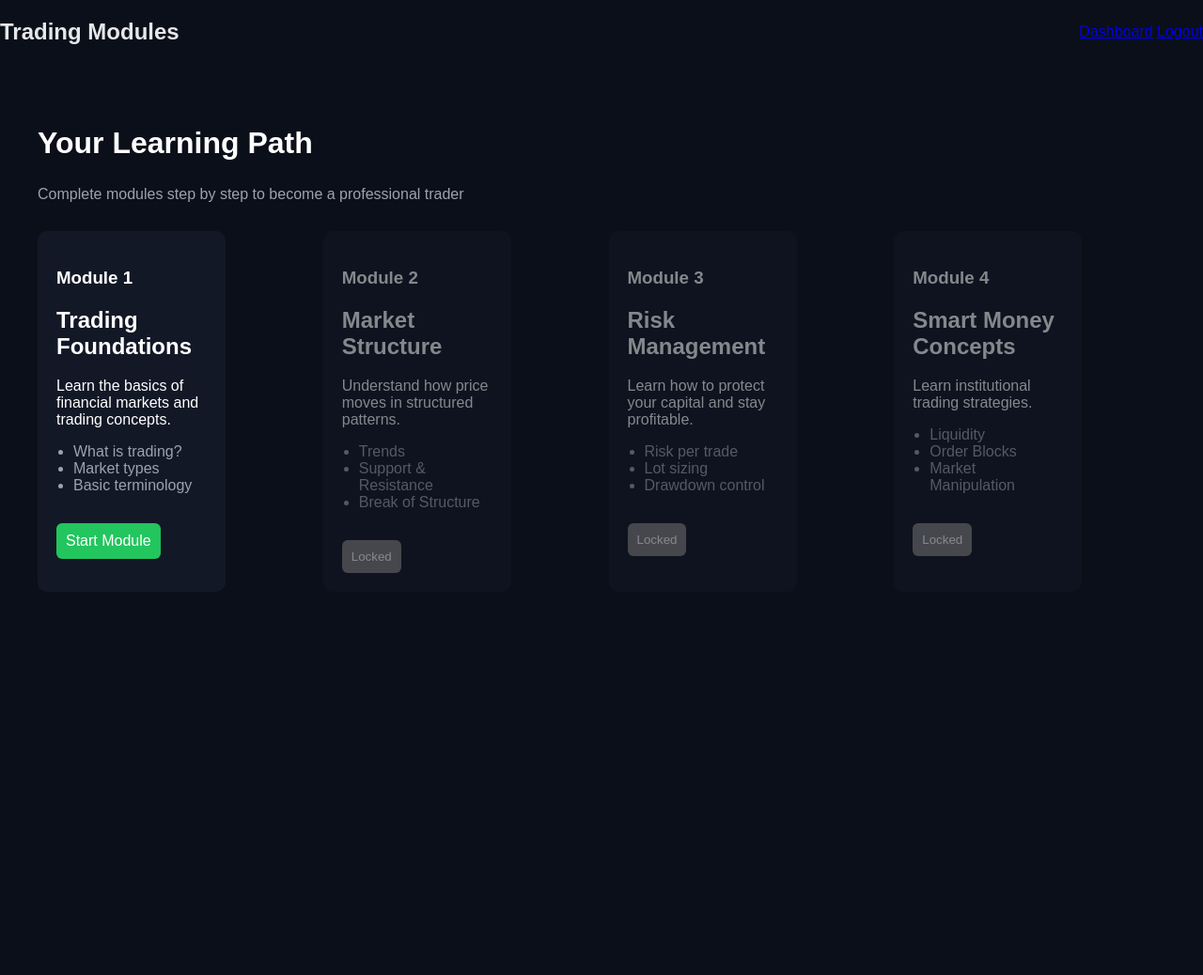
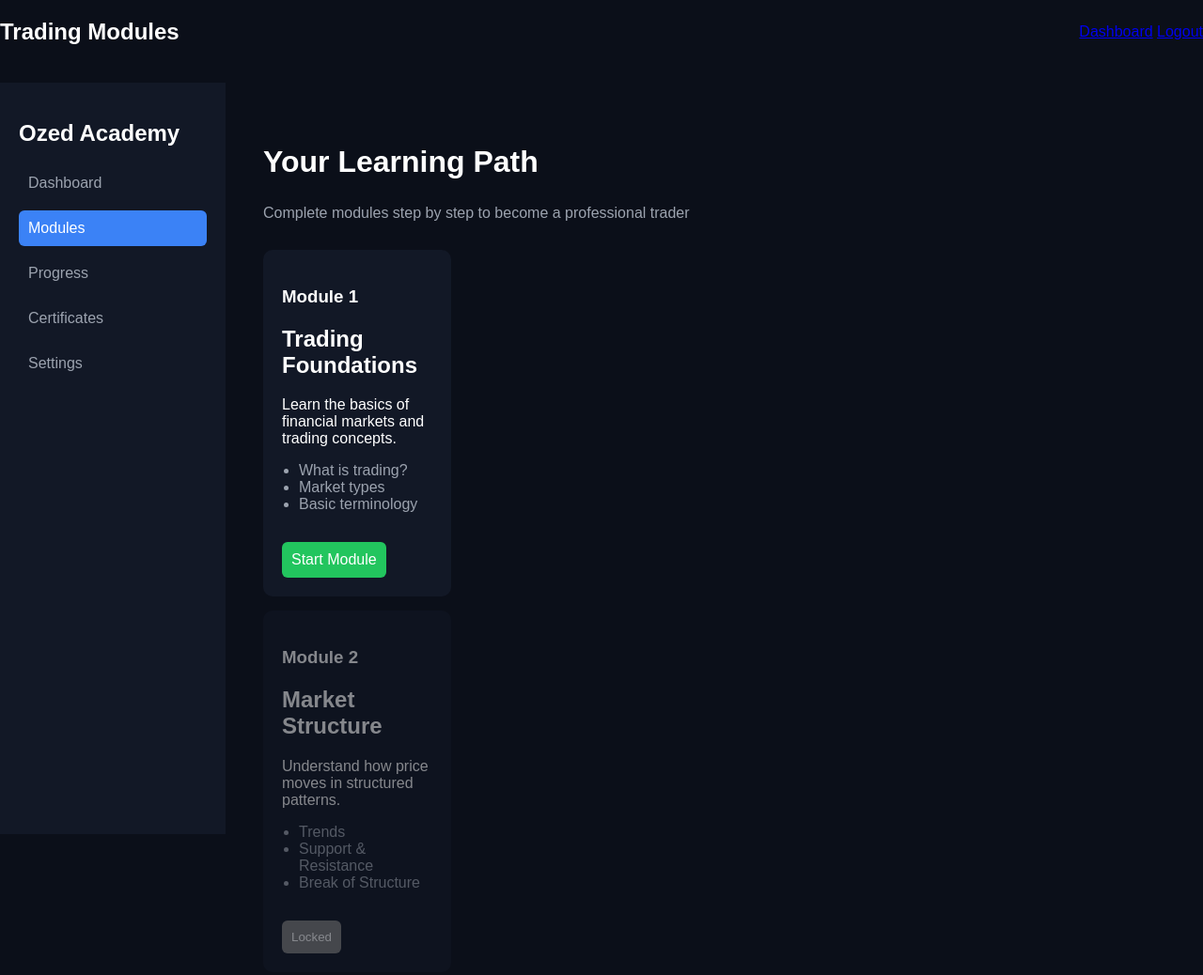
Before and after one commit to aoa-1/Ozed-Trading-Hub-Academy, a plain HTML site: page modules.html in a window 1280 px wide. Shown: the top 1038 px of the page at 94% size. Before the commit the page ends 800 px from the top, so only its background shows below. Drawn offline with Linux system fonts and the light colour scheme.

Commit message:
Initial UI setup

```diff
--- a/css/styles.css
+++ b/css/styles.css
@@ -359,3 +359,56 @@ body {
     height: 220px !important;
   }
 }
+/* =========================
+   GLOBAL APP LAYOUT
+========================= */
+
+.app-layout {
+  display: flex;
+  min-height: 100vh;
+}
+
+/* SIDEBAR (GLOBAL) */
+.sidebar {
+  width: 240px;
+  background: #121826;
+  padding: 20px;
+  color: white;
+}
+
+/* MAIN AREA */
+.main {
+  flex: 1;
+  background: #0B0F19;
+  padding: 20px;
+}
+
+/* TOPBAR */
+.topbar {
+  display: flex;
+  justify-content: space-between;
+  align-items: center;
+  margin-bottom: 20px;
+  color: white;
+}
+
+/* NAV LINKS */
+.sidebar a {
+  display: block;
+  padding: 10px;
+  color: #9CA3AF;
+  text-decoration: none;
+  border-radius: 6px;
+  margin-bottom: 5px;
+}
+
+.sidebar a:hover {
+  background: #1F2937;
+  color: white;
+}
+
+/* ACTIVE STATE */
+.sidebar a.active {
+  background: #3B82F6;
+  color: white;
+}
--- a/modules.html
+++ b/modules.html
@@ -16,6 +16,20 @@
     <a href="index.html">Logout</a>
   </div>
 </header>
+
+<div class="layout">
+
+  <!-- Sidebar -->
+  <aside class="sidebar">
+    <h2>Ozed Academy</h2>
+    <nav>
+      <a href="dashboard.html">Dashboard</a>
+      <a class="active" href="modules.html">Modules</a>
+      <a href="progress.html">Progress</a>
+      <a href="certificates.html">Certificates</a>
+      <a href="settings.html">Settings</a>
+    </nav>
+  </aside>
 
 <!-- PAGE WRAPPER -->
 <section class="page">
```
Also changed, not shown: dashboard.html (+1 -1 lines).
